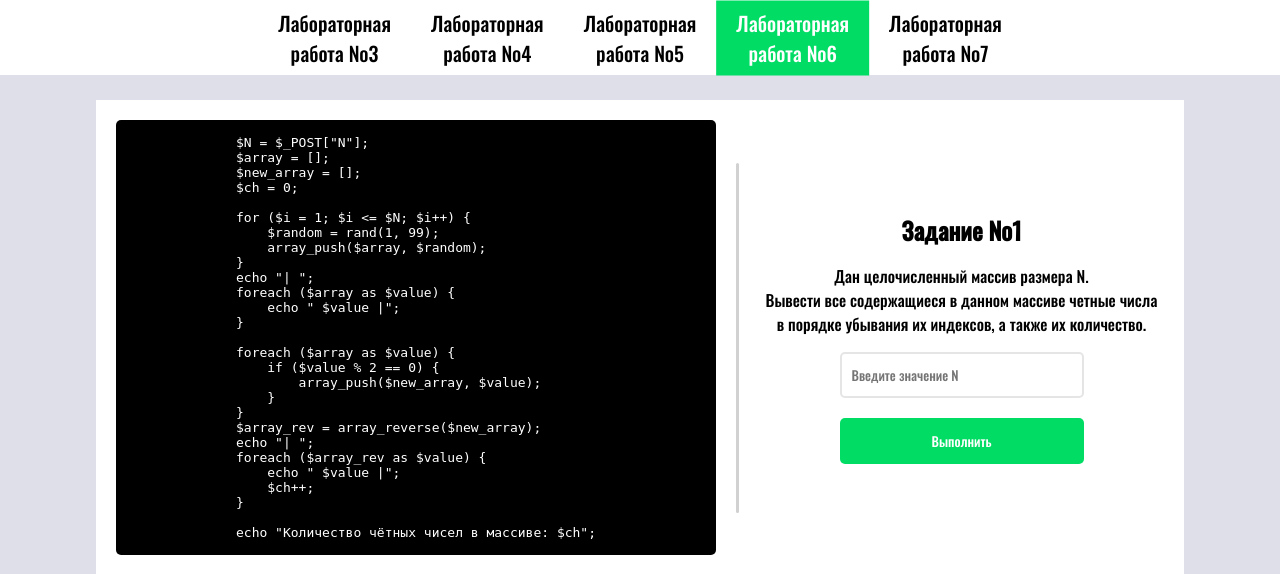
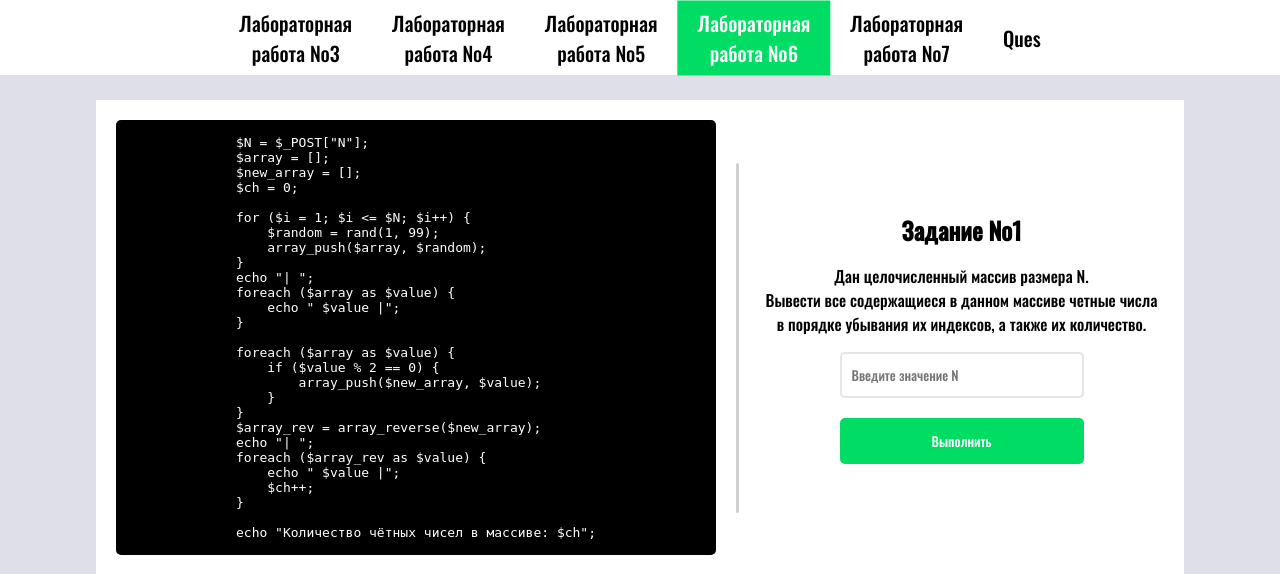
Before and after one commit to xXReCreatorXx/kiriakow_isp21_a, a PHP site: page /page/lab6/index.php in a window 1280 px wide. Shown: the top 574 px of the page. Run offline with PHP 8.4, Linux system fonts and the light colour scheme.

Commit message:
Update index.php

```diff
--- a/page/lab6/index.php
+++ b/page/lab6/index.php
@@ -23,6 +23,8 @@
                     <div class="header_menu_button button_activ"><a class="link link_activ">Лабораторная работа №6</a></div>
 
                     <div class="header_menu_button"><a class="link" href="../lab7/index.php">Лабораторная работа №7</a></div>
+
+                    <div class="header_menu_button"><a class="link" href="../questions/questions.php">Ques</a></div>
                 </div>
             </div>
 
```
